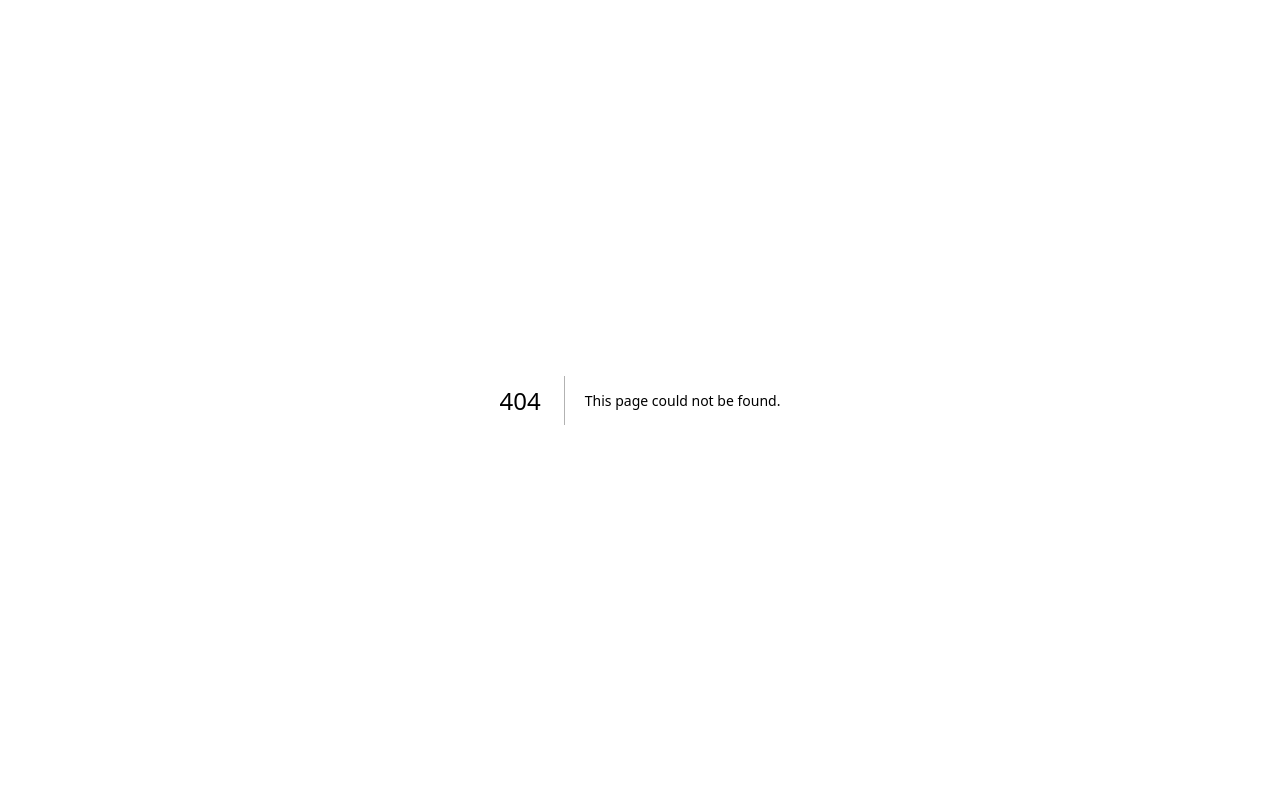
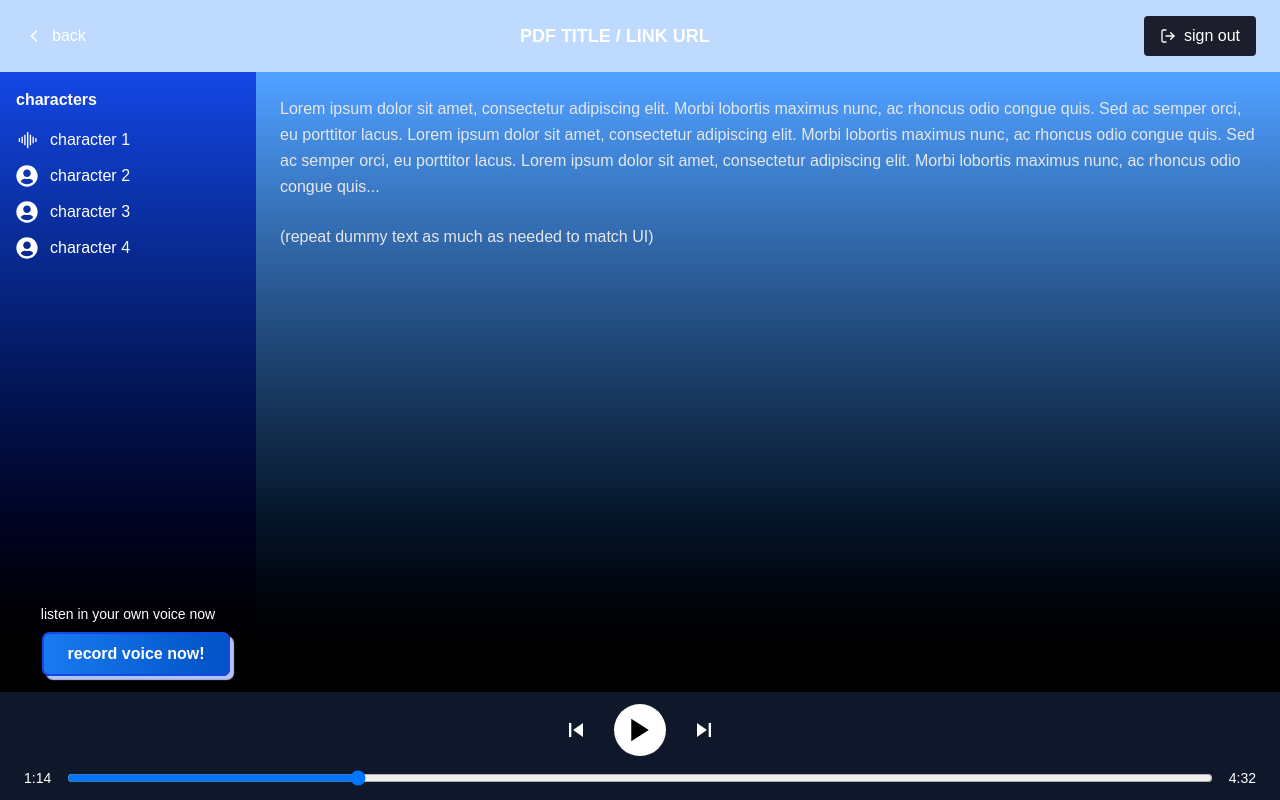
Before and after one commit to AdityaVKochar/devjam25, a Next.js app: page /listen in a window 1280 px wide. Before the commit this address had no page. Built offline with nearby package versions, Linux system fonts and the light colour scheme; a web font is replaced by a local one.

Commit message:
fixed route and navigation

```diff
--- /dev/null
+++ b/src/app/listen/page.tsx
@@ -0,0 +1,21 @@
+import Main from "../../components/Main";
+
+type Params = {
+  searchParams?: {
+    title?: string | string[];
+  };
+};
+
+export default async function ListenPage({ searchParams }: Params) {
+
+  const sp = searchParams ? await (searchParams as any) : undefined;
+  let title: string | null = null;
+  const raw = sp?.title;
+  if (Array.isArray(raw)) {
+    title = raw[0] ?? null;
+  } else if (typeof raw === "string") {
+    title = raw;
+  }
+
+  return <Main fileTitle={title} />;
+}
--- a/src/components/Dashboard.tsx
+++ b/src/components/Dashboard.tsx
@@ -4,8 +4,10 @@ import { signOut } from "next-auth/react";
 import Popup from "./Popup";
 import Image from "next/image";
 import Main from "./Main";
+import { useRouter } from "next/navigation";
 
 export default function OldUserDashboard() {
+  const router = useRouter();
 
   const [activeTab, setActiveTab] = useState("library");
   const [files, setFiles] = useState<{ name: string }[]>([]);
@@ -107,8 +109,8 @@ export default function OldUserDashboard() {
                       <button
                         type="button"
                         onClick={() => {
-                          setSelectedFile(file.name);
-                          setIsMainOpen(true);
+                          // navigate to /listen route with title query
+                          router.push(`/listen?title=${encodeURIComponent(file.name)}`);
                         }}
                         className="px-4 py-1 text-white text-sm font-bold border-2 border-blue-700 rounded-[7px] bg-gradient-to-r from-[#197AF0] to-[#0252C5] shadow-[4px_4px_1px_0_#B1C2F4] cursor-pointer"
                       >
--- a/src/components/Main.tsx
+++ b/src/components/Main.tsx
@@ -1,6 +1,7 @@
 "use client";
 import { useState } from "react";
 import { signOut } from "next-auth/react";
+import { useRouter } from "next/navigation";
 import { FaUserCircle } from "react-icons/fa";
 import { FiChevronLeft, FiLogOut } from "react-icons/fi";
 import { BsSoundwave } from "react-icons/bs";
@@ -14,15 +15,23 @@ type MainProps = {
 
 export default function EchoTalesPage({ fileTitle, onBack }: MainProps) {
   const [isPlaying, setIsPlaying] = useState(false);
+  const router = useRouter();
 
   return (
     <div className="h-screen w-screen bg-gradient-to-b from-blue-700 to-black text-white flex flex-col">
       {/* Top Nav */}
-      <div className="flex justify-between items-center px-6 py-4 bg-blue-700">
+      <div className="flex justify-between items-center px-6 py-4 bg-blue-200">
         <div
           className="flex items-center gap-2 cursor-pointer"
           onClick={() => {
             if (onBack) onBack();
+            else router.back();
+          }}
+          onKeyDown={(e) => {
+            if (e.key === "Enter" || e.key === " ") {
+              if (onBack) onBack();
+              else router.back();
+            }
           }}
           role="button"
           tabIndex={0}
@@ -30,7 +39,7 @@ export default function EchoTalesPage({ fileTitle, onBack }: MainProps) {
           <FiChevronLeft size={20} />
           <span className="font-medium">back</span>
         </div>
-  <h1 className="text-lg font-semibold">{fileTitle ?? "PDF TITLE / LINK URL"}</h1>
+  <h1 className="text-lg font-semibold font-color-black">{fileTitle ?? "PDF TITLE / LINK URL"}</h1>
         <button
           onClick={() => signOut({ callbackUrl: "/signin" })}
           className="flex items-center gap-2 bg-[#1c1f2b] hover:bg-[#2a2e3f] px-4 py-2 rounded"
```
